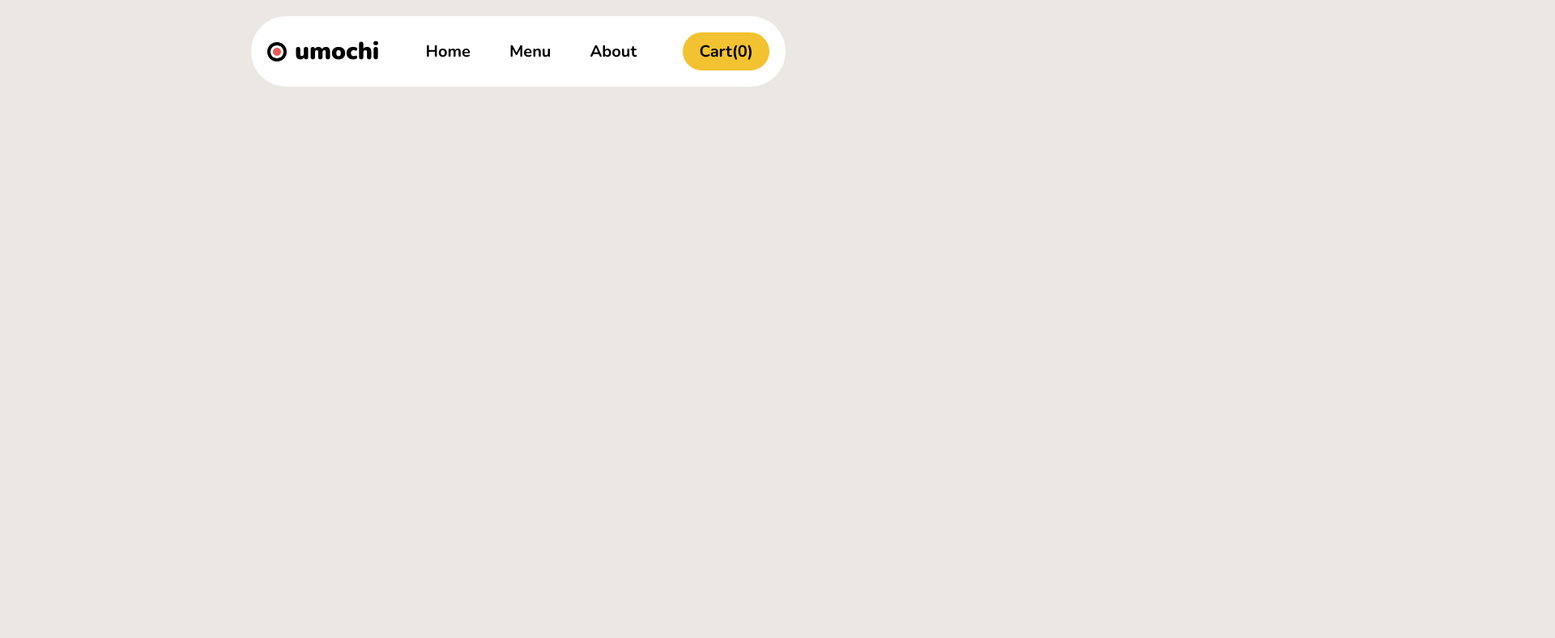
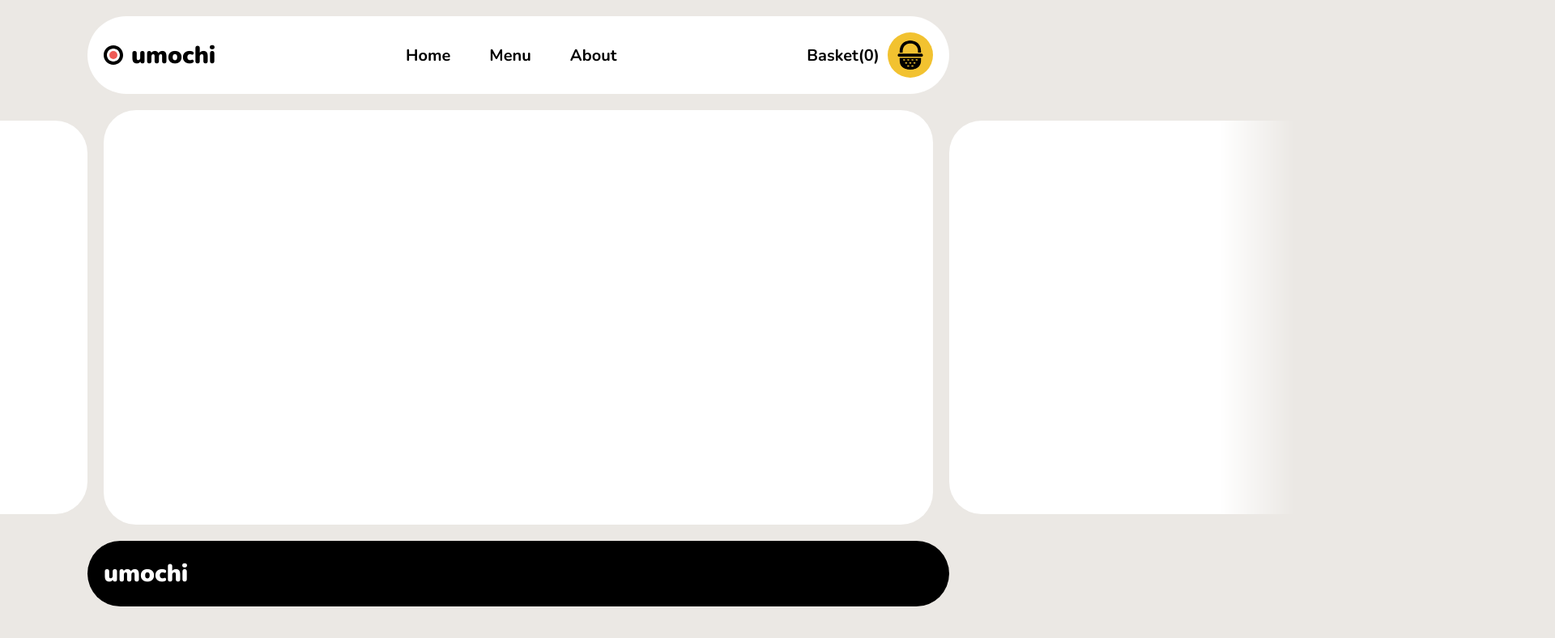
Before and after one commit to DLoshch/Umochi, a plain HTML site: page index.html in a window 1280 px wide. Shown: the top 788 px of the page at 81% size, 1920 px wide, since content can reach past the window. Drawn offline with nearby package versions, Linux system fonts and the light colour scheme.

Commit message:
Added offers section
Added offers section, footer and and updated header

```diff
--- a/index.html
+++ b/index.html
@@ -25,8 +25,21 @@
             </ul>
         </nav>
         <a id="cart">
-            <span>Cart(0)</span>
+            <span>Basket(0)</span>
+            <img src="basket.svg" alt="shopping basket" width="36">
         </a>
     </header>
+    <main>
+        <section id="offers-scroller">
+            <div class="slide"></div>
+            <div class="slide"></div>
+            <div class="slide" id="active-slide"></div>
+            <div class="slide"></div>
+            <div class="slide"></div>
+        </section>
+    </main>
+    <footer>
+        <span id="footer-logo">umochi</span>
+    </footer>
 </body>
 </html>
--- a/styles.css
+++ b/styles.css
@@ -5,6 +5,9 @@
 
 body {
     display: flex;
+    gap: 20px;
+    align-items: center;
+    flex-direction: column;
     justify-content: center;
     padding: 20px;
     background-color: #EBE8E4;
@@ -15,7 +18,7 @@ header {
     display: flex;
     justify-content: space-between;
     align-items: center;
-    width: 50%;
+    width: 1024px;
     padding: 20px;
     background-color: #fff;
     border-radius: 1000px;
@@ -52,8 +55,53 @@ nav {
     font-weight: 900;
 }
 
+#footer-logo{
+    color: #FFFFFF;
+    font-size: 30px;
+    font-weight: 900;
+}
+
 #cart {
-    padding: 10px 20px;
-    background-color: #F2C230;
+    display: flex;
+    justify-content: center;
+    align-items: center;
+    gap: 10px;
     border-radius: 1000px;
 }
+
+#cart img{
+    background-color: #F2C230;
+    padding: 10px;
+    border-radius: 1000px;
+}
+
+footer{
+    display: flex;
+    justify-content: space-between;
+    align-items: center;
+    width: 1024px;
+    padding: 20px;
+    background-color: #000000;
+    border-radius: 1000px;
+}
+
+#offers-scroller{
+    display: flex;
+    align-items: center;
+    justify-content: center;
+    gap: 20px;
+    width: 1920px;
+    height: 512px;
+    mask-image: linear-gradient(to right, transparent, black 5%, black 95%, transparent);
+}
+
+.slide{
+    height: 486px;
+    aspect-ratio: 2/1;
+    border-radius: 40px;
+    background-color: #FFFFFF;
+}
+
+#active-slide{
+    height: 512px;
+}
```
Also changed, not shown: basket.svg (added).
